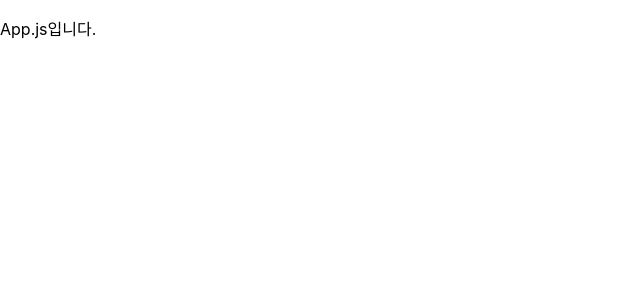
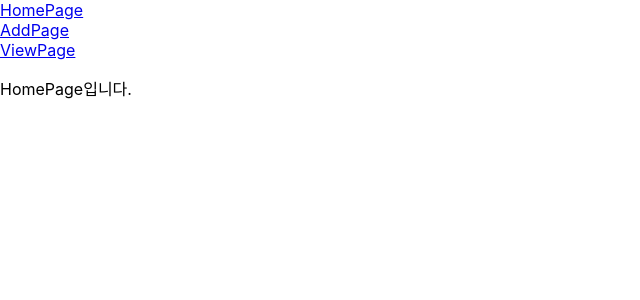
Before and after one commit to 2nd-PARD-WEB-PART/PARD-2th-Memorial, a React (Create React App) app in the folder memorial-frontend/: page / in a window 1280 px wide. Shown: the top 300 px of the page, without its empty margins (0-640 px from the left). Built offline with nearby package versions, Linux system fonts and the light colour scheme.

Commit message:
231125 광일 : 라우터 구현

```diff
--- a/memorial-frontend/src/App.js
+++ b/memorial-frontend/src/App.js
@@ -1,8 +1,20 @@
+import React from 'react';
+import {Route, Routes } from 'react-router-dom';
+import Layout from './pages/Layout';
+import HomePage from './pages/HomePage';
+import AddPage from './pages/AddPage';
+import ViewPage from './pages/ViewPage';
 function App() {
 
   // case 현중
   return (
-    <p>App.js입니다.</p>
+    <Routes>
+      <Route path="/" element={<Layout />}>
+        <Route index="index" element={<HomePage />} />
+        <Route path="/AddPage" element={<AddPage />} />
+        <Route path = "/ViewPage" element = {<ViewPage/>}/>
+      </Route>
+    </Routes>
   );
 }
 
--- a/memorial-frontend/src/index.js
+++ b/memorial-frontend/src/index.js
@@ -1,17 +1,12 @@
 import React from 'react';
-import ReactDOM from 'react-dom/client';
+import ReactDOM from 'react-dom';
 import './index.css';
 import App from './App';
-import reportWebVitals from './reportWebVitals';
+import { BrowserRouter } from 'react-router-dom';
 
-const root = ReactDOM.createRoot(document.getElementById('root'));
-root.render(
-  <React.StrictMode>
+ReactDOM.render(
+  <BrowserRouter>
     <App />
-  </React.StrictMode>
+  </BrowserRouter>,
+  document.getElementById('root')
 );
-
-// If you want to start measuring performance in your app, pass a function
-// to log results (for example: reportWebVitals(console.log))
-// or send to an analytics endpoint. Learn more: https://bit.ly/CRA-vitals
-reportWebVitals();
--- /dev/null
+++ b/memorial-frontend/src/pages/AddPage.js
@@ -0,0 +1,9 @@
+function AddPage() {
+    return (
+        <div>
+            <p>AddPage입니다.</p>
+        </div>
+    );
+}
+
+export default AddPage;
--- /dev/null
+++ b/memorial-frontend/src/pages/HomePage.js
@@ -0,0 +1,11 @@
+import {Link} from "react-router-dom";
+
+function HomePage() {
+    return (
+        <div>
+            <p>HomePage입니다.</p>
+        </div>
+    );
+}
+
+export default HomePage;
--- /dev/null
+++ b/memorial-frontend/src/pages/Layout.js
@@ -0,0 +1,22 @@
+import {Link} from "react-router-dom";
+import {Outlet} from 'react-router-dom';
+
+function Layout() {
+    return (
+        <div>
+            <div>
+                <Link to="/">HomePage</Link>
+                <br/>
+                <Link to="/AddPage">AddPage</Link>
+                <br/>
+                <Link to="/ViewPage">ViewPage</Link>
+            </div>
+
+            <main>
+                <Outlet/>
+            </main>
+        </div>
+    );
+}
+
+export default Layout;
--- /dev/null
+++ b/memorial-frontend/src/pages/ViewPage.js
@@ -0,0 +1,10 @@
+function ViewPage
+() {
+    return (
+        <div>
+            <p>ViewPage입니다.</p>
+        </div>
+    );
+}
+
+export default ViewPage;
```
